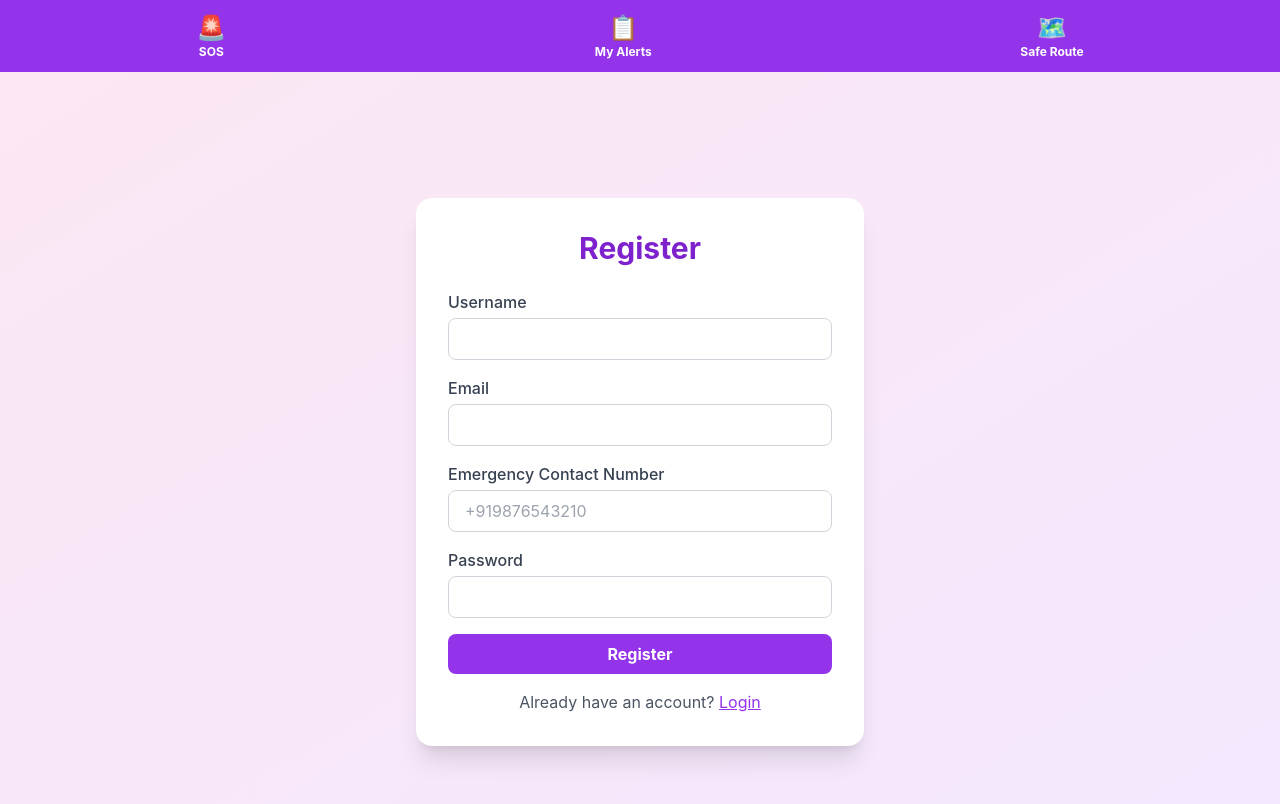
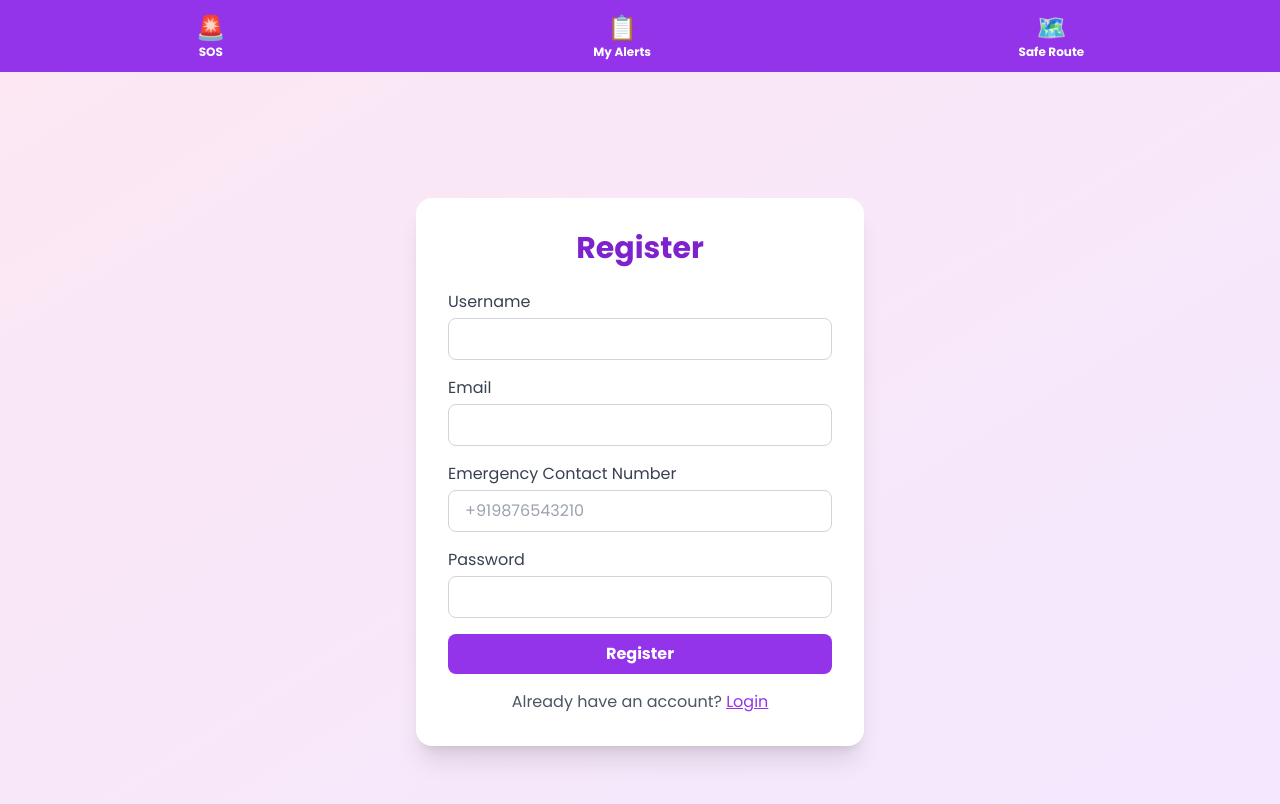
Before and after one commit to MANIMEGALAI-207/women-safety-backend, a React (Vite) app in the folder frontend/: page /register in a window 1280 px wide. Shown: the top 804 px of the page. Built offline with nearby package versions, Linux system fonts and the light colour scheme.

Commit message:
Initial commit with Poppins font fix

```diff
--- a/frontend/src/App.css
+++ b/frontend/src/App.css
@@ -1,3 +1,11 @@
+/* 💡 Google Fonts import */
+@import url('https://fonts.googleapis.com/css2?family=Poppins:wght@300;400;600;700&display=swap');
+
+/* 💡 Ellathukum apply aaga body-la font set pandrom */
+body {
+  font-family: 'Poppins', sans-serif;
+}
+
 .counter {
   font-size: 16px;
   padding: 5px 10px;
--- a/frontend/src/App.jsx
+++ b/frontend/src/App.jsx
@@ -8,18 +8,19 @@ import SafeRoute from './pages/SafeRoute';
 function App() {
   return (
     <BrowserRouter>
-      <nav className="bg-purple-600 text-white p-3 flex justify-around items-center shadow-lg">
-  <Link to="/sos" className="flex flex-col items-center hover:text-pink-300">
+      {/* 💡 Navbar-ku font-['Poppins'] class add panniruken */}
+      <nav className="bg-purple-600 text-white p-3 flex justify-around items-center shadow-lg font-['Poppins']">
+        <Link to="/sos" className="flex flex-col items-center hover:text-pink-300 transition">
           <span className="text-2xl">🚨</span>
           <span className="text-xs font-bold">SOS</span>
         </Link>
 
-  <Link to="/police" className="flex flex-col items-center hover:text-pink-300">
+        <Link to="/police" className="flex flex-col items-center hover:text-pink-300 transition">
           <span className="text-2xl">📋</span>
           <span className="text-xs font-bold">My Alerts</span>
         </Link>
 
-  <Link to="/safe-route" className="flex flex-col items-center hover:text-pink-300">
+        <Link to="/safe-route" className="flex flex-col items-center hover:text-pink-300 transition">
           <span className="text-2xl">🗺️</span>
           <span className="text-xs font-bold">Safe Route</span>
         </Link>
--- a/frontend/src/index.css
+++ b/frontend/src/index.css
@@ -1,8 +1,10 @@
+@import url('https://fonts.googleapis.com/css2?family=Poppins:wght@300;400;600;700&display=swap');
+
 @tailwind base;
 @tailwind components;
 @tailwind utilities;
 
 body {
   margin: 0;
-  font-family: -apple-system, BlinkMacSystemFont, 'Segoe UI', sans-serif;
+  font-family: 'Poppins', -apple-system, BlinkMacSystemFont, 'Segoe UI', sans-serif;
 }
--- a/frontend/src/pages/Login.jsx
+++ b/frontend/src/pages/Login.jsx
@@ -1,4 +1,4 @@
-import { useState } from 'react';
+import { useState, useEffect } from 'react'; // useEffect add panniruken
 import { useNavigate } from 'react-router-dom';
 import axios from 'axios';
 
@@ -7,6 +7,14 @@ export default function Login() {
   const [password, setPassword] = useState('');
   const [error, setError] = useState('');
   const navigate = useNavigate();
+
+  // 💡 Font Load Panna Code
+  useEffect(() => {
+    const link = document.createElement('link');
+    link.href = 'https://fonts.googleapis.com/css2?family=Poppins:wght@300;400;600;700&display=swap';
+    link.rel = 'stylesheet';
+    document.head.appendChild(link);
+  }, []);
 
   const handleLogin = async (e) => {
     e.preventDefault();
@@ -24,7 +32,8 @@ export default function Login() {
   };
 
   return (
-    <div className="min-h-screen bg-gradient-to-br from-pink-100 to-purple-100 flex items-center justify-center p-6">
+    // 💡 Main div-la font-['Poppins'] class add panniruken
+    <div className="min-h-screen bg-gradient-to-br from-pink-100 to-purple-100 flex items-center justify-center p-6 font-['Poppins']">
       <div className="bg-white p-8 rounded-2xl shadow-xl w-full max-w-md">
         <h1 className="text-3xl font-bold text-purple-700 text-center mb-6">Login</h1>
 
@@ -37,7 +46,7 @@ export default function Login() {
               type="text"
               value={username}
               onChange={(e) => setUsername(e.target.value)}
-              className="w-full px-4 py-2 border border-gray-300 rounded-lg"
+              className="w-full px-4 py-2 border border-gray-300 rounded-lg focus:outline-none focus:ring-2 focus:ring-purple-500"
               required
             />
           </div>
@@ -48,14 +57,14 @@ export default function Login() {
               type="password"
               value={password}
               onChange={(e) => setPassword(e.target.value)}
-              className="w-full px-4 py-2 border border-gray-300 rounded-lg"
+              className="w-full px-4 py-2 border border-gray-300 rounded-lg focus:outline-none focus:ring-2 focus:ring-purple-500"
               required
             />
           </div>
 
           <button
             type="submit"
-            className="w-full bg-purple-600 text-white py-2 rounded-lg font-bold hover:bg-purple-700"
+            className="w-full bg-purple-600 text-white py-2 rounded-lg font-bold hover:bg-purple-700 transition"
           >
             Login
           </button>
--- a/frontend/src/pages/PoliceDashboard.jsx
+++ b/frontend/src/pages/PoliceDashboard.jsx
@@ -3,6 +3,14 @@ import axios from 'axios';
 
 export default function PoliceDashboard() {
   const [alerts, setAlerts] = useState([]);
+
+  // 💡 Font Load Panna Code
+  useEffect(() => {
+    const link = document.createElement('link');
+    link.href = 'https://fonts.googleapis.com/css2?family=Poppins:wght@300;400;600;700&display=swap';
+    link.rel = 'stylesheet';
+    document.head.appendChild(link);
+  }, []);
 
   const fetchAlerts = async () => {
     try {
@@ -30,7 +38,8 @@ export default function PoliceDashboard() {
   };
 
   return (
-    <div className="min-h-screen bg-gray-100 p-6">
+    // 💡 Main div-la font-['Poppins'] class add panniruken
+    <div className="min-h-screen bg-gray-100 p-6 font-['Poppins']">
       <h1 className="text-3xl font-bold text-purple-700 mb-6">📋 My Alert History</h1>
 
       {alerts.length === 0 ? (
@@ -55,7 +64,7 @@ export default function PoliceDashboard() {
 
               <button
                 onClick={() => handleResolve(alert.id)}
-                className="mt-4 bg-green-600 text-white px-6 py-2 rounded-lg hover:bg-green-700 font-bold"
+                className="mt-4 bg-green-600 text-white px-6 py-2 rounded-lg hover:bg-green-700 font-bold transition"
               >
                 ✓ Mark Resolved
               </button>
--- a/frontend/src/pages/Register.jsx
+++ b/frontend/src/pages/Register.jsx
@@ -1,4 +1,4 @@
-import { useState } from 'react';
+import { useState, useEffect } from 'react'; // 💡 useEffect add panniruken
 import { useNavigate } from 'react-router-dom';
 import axios from 'axios';
 
@@ -7,8 +7,16 @@ export default function Register() {
   const [email, setEmail] = useState('');
   const [password, setPassword] = useState('');
   const [error, setError] = useState('');
-  const [emergencyContact, setEmergencyContact] = useState(''); // <-- Ithu venum
+  const [emergencyContact, setEmergencyContact] = useState('');
   const navigate = useNavigate();
+
+  // 💡 Font Load Panna Code
+  useEffect(() => {
+    const link = document.createElement('link');
+    link.href = 'https://fonts.googleapis.com/css2?family=Poppins:wght@300;400;600;700&display=swap';
+    link.rel = 'stylesheet';
+    document.head.appendChild(link);
+  }, []);
 
   const handleRegister = async (e) => {
     e.preventDefault();
@@ -18,7 +26,7 @@ export default function Register() {
         email,
         password,
         password2: password,
-        emergency_contact: emergencyContact, // <-- Ithu add pannunga
+        emergency_contact: emergencyContact,
       });
       alert('Registration successful! Please login.');
       navigate('/login');
@@ -28,7 +36,8 @@ export default function Register() {
   };
 
   return (
-    <div className="min-h-screen bg-gradient-to-br from-pink-100 to-purple-100 flex items-center justify-center p-6">
+    // 💡 Main div-la font-['Poppins'] class add panniruken
+    <div className="min-h-screen bg-gradient-to-br from-pink-100 to-purple-100 flex items-center justify-center p-6 font-['Poppins']">
       <div className="bg-white p-8 rounded-2xl shadow-xl w-full max-w-md">
         <h1 className="text-3xl font-bold text-purple-700 text-center mb-6">Register</h1>
 
@@ -41,7 +50,7 @@ export default function Register() {
               type="text"
               value={username}
               onChange={(e) => setUsername(e.target.value)}
-              className="w-full px-4 py-2 border border-gray-300 rounded-lg"
+              className="w-full px-4 py-2 border border-gray-300 rounded-lg focus:outline-none focus:ring-2 focus:ring-purple-500"
               required
             />
           </div>
@@ -52,7 +61,7 @@ export default function Register() {
               type="email"
               value={email}
               onChange={(e) => setEmail(e.target.value)}
-              className="w-full px-4 py-2 border border-gray-300 rounded-lg"
+              className="w-full px-4 py-2 border border-gray-300 rounded-lg focus:outline-none focus:ring-2 focus:ring-purple-500"
               required
             />
           </div>
@@ -63,7 +72,7 @@ export default function Register() {
               type="tel"
               value={emergencyContact}
               onChange={(e) => setEmergencyContact(e.target.value)}
-              className="w-full px-4 py-2 border border-gray-300 rounded-lg"
+              className="w-full px-4 py-2 border border-gray-300 rounded-lg focus:outline-none focus:ring-2 focus:ring-purple-500"
               placeholder="+919876543210"
               required
             />
@@ -75,14 +84,14 @@ export default function Register() {
               type="password"
               value={password}
               onChange={(e) => setPassword(e.target.value)}
-              className="w-full px-4 py-2 border border-gray-300 rounded-lg"
+              className="w-full px-4 py-2 border border-gray-300 rounded-lg focus:outline-none focus:ring-2 focus:ring-purple-500"
               required
             />
           </div>
 
           <button
             type="submit"
-            className="w-full bg-purple-600 text-white py-2 rounded-lg font-bold hover:bg-purple-700"
+            className="w-full bg-purple-600 text-white py-2 rounded-lg font-bold hover:bg-purple-700 transition"
           >
             Register
           </button>
--- a/frontend/src/pages/SafeRoute.jsx
+++ b/frontend/src/pages/SafeRoute.jsx
@@ -16,6 +16,14 @@ export default function SafeRoute() {
   const [destination, setDestination] = useState('');
   const [route, setRoute] = useState([]);
   const [loading, setLoading] = useState(false);
+
+  // 💡 Font Load Panna Code
+  useEffect(() => {
+    const link = document.createElement('link');
+    link.href = 'https://fonts.googleapis.com/css2?family=Poppins:wght@300;400;600;700&display=swap';
+    link.rel = 'stylesheet';
+    document.head.appendChild(link);
+  }, []);
 
   useEffect(() => {
     if (navigator.geolocation) {
@@ -71,7 +79,8 @@ export default function SafeRoute() {
   };
 
   return (
-    <div className="min-h-screen bg-gray-100 p-6">
+    // 💡 Main div-la font-['Poppins'] class add panniruken
+    <div className="min-h-screen bg-gray-100 p-6 font-['Poppins']">
       <h1 className="text-3xl font-bold text-purple-700 mb-6">🗺️ Safe Route</h1>
 
       <div className="bg-white p-6 rounded-xl shadow mb-6">
@@ -81,17 +90,18 @@ export default function SafeRoute() {
           placeholder="e.g., Coimbatore Bus Stand"
           value={destination}
           onChange={(e) => setDestination(e.target.value)}
-          className="w-full px-4 py-2 border border-gray-300 rounded-lg mb-4"
+          className="w-full px-4 py-2 border border-gray-300 rounded-lg mb-4 focus:outline-none focus:ring-2 focus:ring-purple-500"
         />
         <button
           onClick={handleFindRoute}
           disabled={loading}
-          className="bg-purple-600 text-white px-6 py-2 rounded-lg font-bold hover:bg-purple-700 disabled:opacity-50"
+          className="bg-purple-600 text-white px-6 py-2 rounded-lg font-bold hover:bg-purple-700 transition disabled:opacity-50"
         >
           {loading ? 'Finding...' : '🛡️ Find Safe Route'}
         </button>
       </div>
 
+      {/* 💡 Map-ku ulla font affect aagakoodathu, adhanaala map-a velila vachiruken */}
       <div className="h-[500px] rounded-xl overflow-hidden shadow-lg">
         <MapContainer center={currentLocation} zoom={13} style={{ height: '100%', width: '100%' }}>
           <TileLayer url="https://{s}.tile.openstreetmap.org/{z}/{x}/{y}.png" />
--- a/frontend/src/pages/dashboard.jsx
+++ b/frontend/src/pages/dashboard.jsx
@@ -6,6 +6,15 @@ export default function Dashboard() {
   const [success, setSuccess] = useState(false);
   const [showFakeCall, setShowFakeCall] = useState(false);
   const audioRef = useRef(null);
+
+  // 💡 Font Add Panna Code (Poppins font-a load pandrom)
+  useEffect(() => {
+    // Google Fonts link-a dynamically add pandrom
+    const link = document.createElement('link');
+    link.href = 'https://fonts.googleapis.com/css2?family=Poppins:wght@300;400;600;700&display=swap';
+    link.rel = 'stylesheet';
+    document.head.appendChild(link);
+  }, []);
 
   useEffect(() => {
     audioRef.current = new Audio('/universfield-ringtone-091-496417.mp3');
@@ -55,8 +64,6 @@ export default function Dashboard() {
               );
 
               stream.getTracks().forEach(track => track.stop());
-
-
             };
 
             // Audio record start pannu
@@ -98,7 +105,8 @@ export default function Dashboard() {
   };
 
   return (
-    <div className="min-h-screen bg-gradient-to-br from-pink-100 to-purple-100 flex flex-col items-center justify-center p-6 relative">
+    // 💡 font-['Poppins'] class-a main div-la add panniruken
+    <div className="min-h-screen bg-gradient-to-br from-pink-100 to-purple-100 flex flex-col items-center justify-center p-6 relative font-['Poppins']">
       <h1 className="text-4xl font-bold text-purple-700 mb-2">🚨 Women Safety</h1>
       <p className="text-gray-600 mb-8">Press the SOS button in case of emergency</p>
 
```
Also changed, not shown: frontend/public/.well-known/assetlinks.json (deleted). Lines whose indentation alone changed are shown as unchanged.
